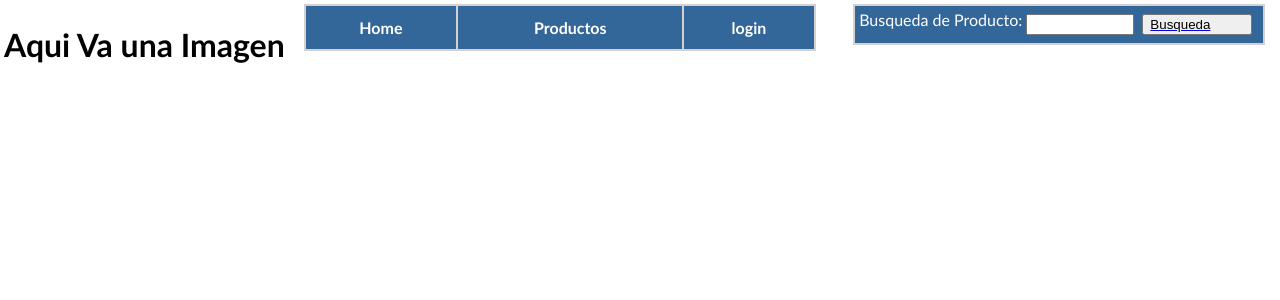
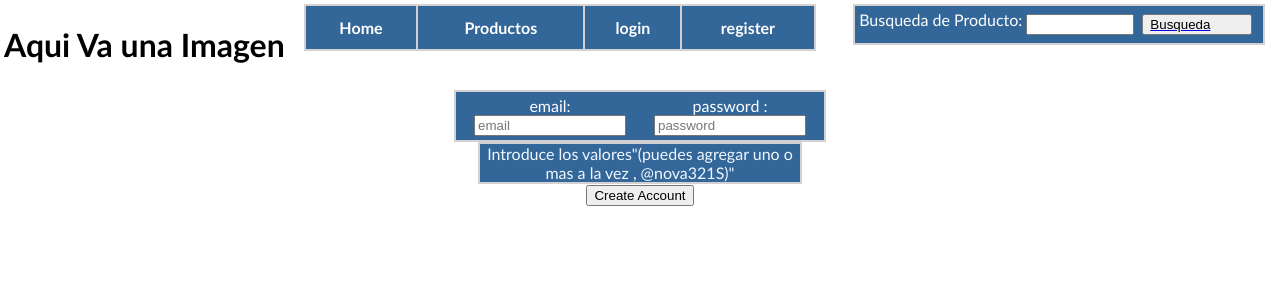
Before and after one commit to hipogrifo010/SaludOsFrontEndReact, a React (Create React App) app: page /auth/register in a window 1280 px wide. Shown: the top 300 px of the page. Built offline with nearby package versions, Linux system fonts and the light colour scheme.

Commit message:
Added Register Option
Feature Added

```diff
--- a/src/App.jsx
+++ b/src/App.jsx
@@ -3,7 +3,8 @@ import React from 'react';
 import { Route, Routes } from 'react-router-dom';
 import Home from './components/Home';
 import ProductList from './components/Products/ProductLists';
-import LoginPost from './components/Auth';
+import LoginPost from './components/AuthLogin';
+import RegisterPost from './components/AuthRegister';
 import HomeDisplay from './components/HomeHandler';
 
 function App() {
@@ -15,6 +16,7 @@ function App() {
         <Route path='/Product' element={<ProductList />} />
         <Route path='/Product:page' element={<ProductList />} />
         <Route path='/auth/login' element={<LoginPost />} />
+        <Route path='/auth/register' element={<RegisterPost />} />
       </Routes>
     </div>
   );
--- a/src/components/Auth.jsx
+++ b/src/components/AuthLogin.jsx
@@ -6,7 +6,7 @@ function LoginPost() {
   const [email, setEmail] = useState('');
   const [password, setPassword] = useState('');
 
-  const insert = async (e) => {
+  const login = async (e) => {
     e.preventDefault();
     try {
       const response = await axios.post(
@@ -71,7 +71,7 @@ function LoginPost() {
       <p className='Text'>
         Introduce los valores"(puedes agregar uno o mas a la vez , @nova321S)"
       </p>
-      <button onClick={insert}>Crear Nuevo!</button>
+      <button onClick={login}>Log In</button>
     </div>
   );
 }
--- /dev/null
+++ b/src/components/AuthRegister.jsx
@@ -0,0 +1,79 @@
+import { React, useState } from 'react';
+import { urlAuth } from './endpoints';
+import axios from 'axios';
+
+function RegisterPost() {
+  const [email, setEmail] = useState('');
+  const [password, setPassword] = useState('');
+
+  const register = async (e) => {
+    e.preventDefault();
+    try {
+      const response = await axios.post(
+        urlAuth + `/register`,
+        {
+          email,
+          password,
+        },
+        { withCredentials: true }
+      );
+      const token = response.data.token;
+      localStorage.setItem('token', token);
+      console.log(token);
+    } catch (error) {
+      console.log(error.data);
+    }
+  };
+  return (
+    <div>
+      <form
+        className='TablePage'
+        style={{
+          display: 'flex',
+          width: '360px',
+          height: 'auto',
+
+          position: 'relative',
+        }}>
+        <label>
+          email:
+          <input
+            style={{
+              display: 'flex',
+              width: '80%',
+              height: 'auto',
+              margin: 'auto',
+              alignContent: 'start',
+            }}
+            value={email}
+            onChange={(e) => setEmail(e.target.value)}
+            type='text'
+            placeholder='email'
+          />
+        </label>
+        <label>
+          password :
+          <input
+            style={{
+              display: 'flex',
+              width: '80%',
+              height: 'auto',
+              margin: 'auto',
+              alignContent: 'start',
+            }}
+            value={password}
+            onChange={(e) => setPassword(e.target.value)}
+            type='text'
+            placeholder='password'
+          />
+        </label>
+      </form>
+      <p className='Text'>
+        Introduce los valores"(puedes agregar uno o mas a la vez , @nova321S)"
+      </p>
+      <button onClick={register}>Create Account</button>
+    </div>
+  );
+}
+
+export default RegisterPost;
--- a/src/components/Home.js
+++ b/src/components/Home.js
@@ -4,7 +4,8 @@ const Home = () => (
   <h1>
     {' '}
     Bienvenido a la API De SaludOS ,aqui se listaran algunos precios de
-    medicamentos !
+    medicamentos ! "(esta página está en construcción, por ende, se debe
+    considerar que existen faltas de comprobación de código)"
   </h1>
 );
 
--- a/src/components/HomeHandler.jsx
+++ b/src/components/HomeHandler.jsx
@@ -48,6 +48,13 @@ function HomeDisplay() {
                 login
               </Link>
             </th>
+            <th>
+              <Link
+                to={`/auth/register`}
+                style={{ color: 'inherit', textDecoration: 'inherit' }}>
+                register
+              </Link>
+            </th>
           </tr>
         </thead>
       </table>
```
